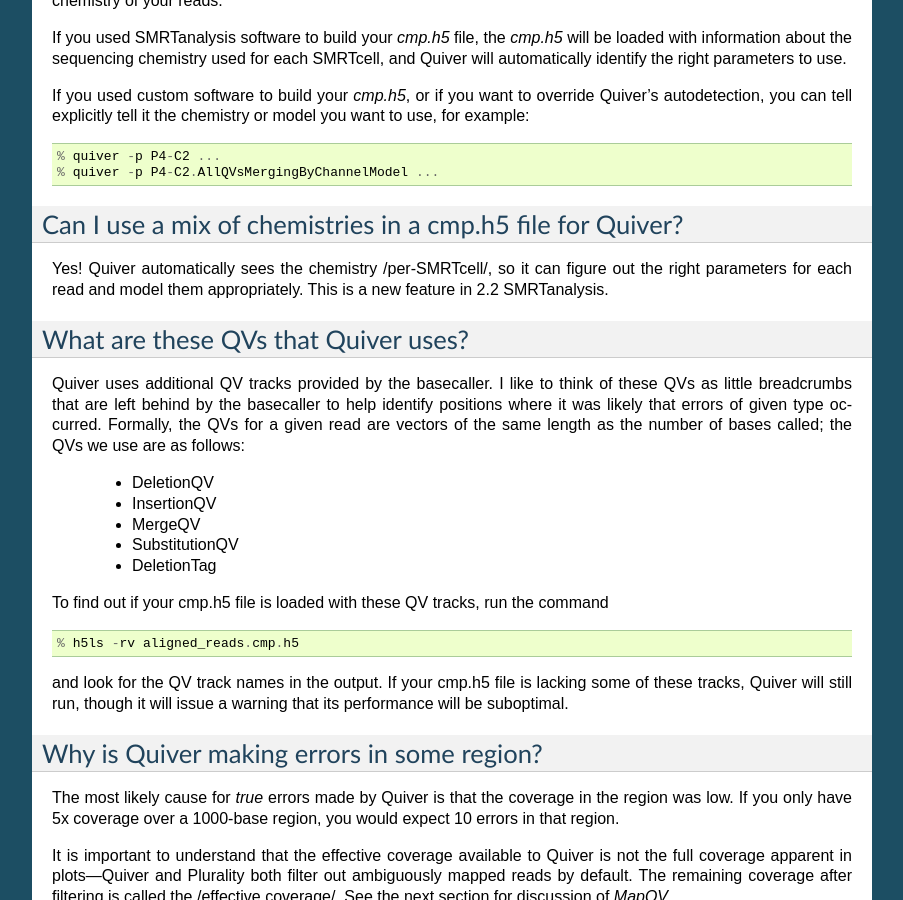
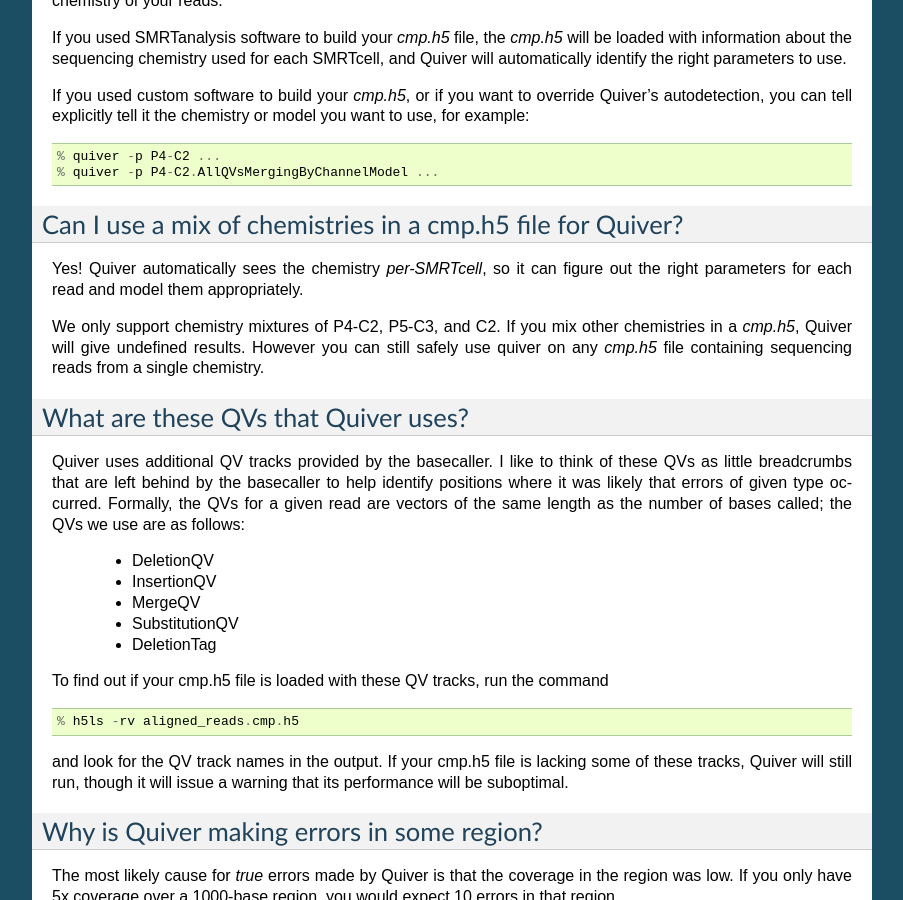
Before and after one commit to splaisan/GenomicConsensus, a Sphinx documentation site: the page built from doc/QuiverFAQ.rst, in a window 1280 px wide and 900 px high, scrolled down 2444 px. Shown: the whole window, without its empty margins (198-1101 px from the left). Built offline with Sphinx 7.4.7, drawn with Linux system fonts in a browser that asks for light colours.

Commit message:
Update QuiverFAQ with warning about unsupported chemistry mixes
[Tracking bug 23893]

[git-p4: depot-paths = "//depot/software/bioinformatics/tools/GenomicConsensus/": change = 131466]

```diff
--- a/doc/QuiverFAQ.rst
+++ b/doc/QuiverFAQ.rst
@@ -179,10 +179,14 @@
 Can I use a mix of chemistries in a cmp.h5 file for Quiver?
 -----------------------------------------------------------
 
-Yes!  Quiver automatically sees the chemistry /per-SMRTcell/, so it
+Yes!  Quiver automatically sees the chemistry *per-SMRTcell*, so it
 can figure out the right parameters for each read and model them
-appropriately.  This is a new feature in 2.2 SMRTanalysis.
+appropriately.
 
+We only support chemistry mixtures of P4-C2, P5-C3, and C2.  If you
+mix other chemistries in a `cmp.h5`, Quiver will give undefined
+results.  However you can still safely use quiver on any `cmp.h5` file
+containing sequencing reads from a single chemistry.
 
 
 What are these QVs that Quiver uses?
```
